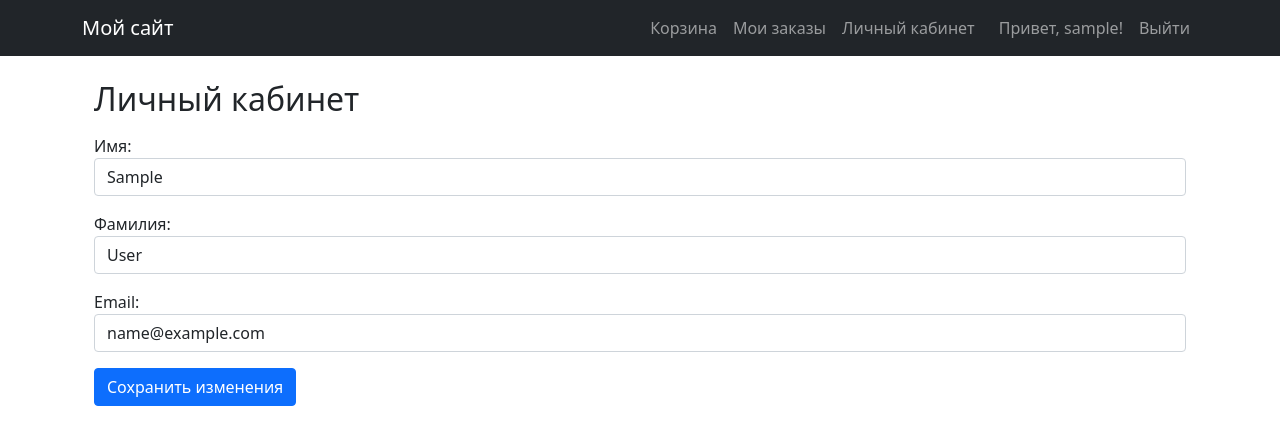
After one commit to DanilRubancev/book-main, a Django app: page /account/ in a window 1280 px wide. The commit adds this page. Shown: the top 445 px of the page. Run offline with Django 5.2, Linux system fonts and the light colour scheme; the visitor is signed in with stand-in values (Sample User, id 1).

Commit message:
Четвертое задание

```diff
--- a/echo/forms.py
+++ b/echo/forms.py
@@ -1,7 +1,7 @@
 from django import forms
-from .models import Book
+from .models import Book, CustomUser
 from django.contrib.auth.forms import UserCreationForm
-from .models import CustomUser
+from django.contrib.auth.models import User
 
 class BookForm(forms.ModelForm):
     class Meta:
@@ -32,3 +32,30 @@ class RegisterForm(UserCreationForm):
         if commit:
             user.save()
         return user
+
+
+# 👉 Вынесено отдельно!
+class UserUpdateForm(forms.ModelForm):
+    class Meta:
+        model = User
+        fields = ['first_name', 'last_name', 'email']
+        labels = {
+            'first_name': 'Имя',
+            'last_name': 'Фамилия',
+            'email': 'Email',
+        }
+        widgets = {
+            'first_name': forms.TextInput(attrs={'class': 'form-control'}),
+            'last_name': forms.TextInput(attrs={'class': 'form-control'}),
+            'email': forms.EmailInput(attrs={'class': 'form-control'}),
+        }
+
+    def save(self, commit=True):
+        user = super().save(commit=False)
+        user.email = self.cleaned_data['email']
+        user.first_name = self.cleaned_data['first_name']
+        user.last_name = self.cleaned_data['last_name']
+
+        if commit:
+            user.save()
+        return user
--- a/echo/models.py
+++ b/echo/models.py
@@ -1,5 +1,6 @@
 from django.contrib.auth.models import AbstractUser
 from django.db import models
+from django.contrib.auth import get_user_model
 
 
 class Book(models.Model):
@@ -22,3 +23,24 @@ class CustomUser(AbstractUser):
     role = models.CharField(max_length=10, choices=ROLE_CHOICES, default='user')
 
     print("CustomUser model loaded")
+
+
+class CartItem(models.Model):
+    user = models.ForeignKey(get_user_model(), on_delete=models.CASCADE)
+    book = models.ForeignKey(Book, on_delete=models.CASCADE)
+    quantity = models.PositiveIntegerField(default=1)
+
+    def total_price(self):
+        return self.quantity * self.book.price
+
+class Order(models.Model):
+    user = models.ForeignKey(get_user_model(), on_delete=models.CASCADE)
+    created_at = models.DateTimeField(auto_now_add=True)
+
+    def total_cost(self):
+        return sum(item.book.price * item.quantity for item in self.items.all())
+
+class OrderItem(models.Model):
+    order = models.ForeignKey(Order, related_name='items', on_delete=models.CASCADE)
+    book = models.ForeignKey(Book, on_delete=models.CASCADE)
+    quantity = models.PositiveIntegerField()
--- /dev/null
+++ b/echo/templates/echo/account.html
@@ -0,0 +1,22 @@
+{% extends 'echo/base.html' %}
+
+{% block title %}Личный кабинет{% endblock %}
+
+{% block content %}
+<div class="container mt-4">
+    <h2>Личный кабинет</h2>
+    <form method="post" class="mt-3">
+        {% csrf_token %}
+        <div class="mb-3">
+            {{ form.first_name.label_tag }} {{ form.first_name }}
+        </div>
+        <div class="mb-3">
+            {{ form.last_name.label_tag }} {{ form.last_name }}
+        </div>
+        <div class="mb-3">
+            {{ form.email.label_tag }} {{ form.email }}
+        </div>
+        <button type="submit" class="btn btn-primary">Сохранить изменения</button>
+    </form>
+</div>
+{% endblock %}
--- a/echo/templates/echo/base.html
+++ b/echo/templates/echo/base.html
@@ -10,9 +10,16 @@
     <nav class="navbar navbar-expand-lg navbar-dark bg-dark">
         <div class="container">
             <a class="navbar-brand" href="/">Мой сайт</a>
+            <button class="navbar-toggler" type="button" data-bs-toggle="collapse" data-bs-target="#navbarNav">
+                <span class="navbar-toggler-icon"></span>
+            </button>
+            <div class="collapse navbar-collapse" id="navbarNav">
                 <div class="navbar-nav ms-auto">
                     {% if user.is_authenticated %}
-                    <span class="navbar-text me-3">Привет, {{ user.username }}!</span>
+                        <a class="nav-link" href="{% url 'cart_detail' %}">Корзина</a>
+                       <a class="nav-link" href="{% url 'orders_view' %}">Мои заказы</a>
+                       <a class="nav-link" href="{% url 'account' %}">Личный кабинет</a>
+                        <span class="navbar-text ms-3 me-2">Привет, {{ user.username }}!</span>
                         <a class="nav-link" href="{% url 'logout' %}">Выйти</a>
                     {% else %}
                         <a class="nav-link" href="{% url 'login' %}">Войти</a>
@@ -20,9 +27,10 @@
                     {% endif %}
                 </div>
             </div>
+        </div>
     </nav>
 
-    <div class="container">
+    <div class="container mt-4">
         {% block content %}{% endblock %}
     </div>
 
--- a/echo/templates/echo/register.html
+++ b/echo/templates/echo/register.html
@@ -1,4 +1,5 @@
-{% extends 'base.html' %}
+{% extends 'echo/base.html' %}
+
 
 {% block title %}Регистрация{% endblock %}
 
--- a/echo/urls.py
+++ b/echo/urls.py
@@ -10,4 +10,11 @@ urlpatterns = [
     path('register/', views.register_view, name='register'),
     path('profile/', views.profile_view, name='profile'),
     path('logout/', views.logout_view, name='logout'),
+    path('account/', views.account_view, name='account'),
+    path('cart/add/<int:book_id>/', views.add_to_cart, name='add_to_cart'),
+    path('cart/', views.cart_view, name='cart_view'),
+    path('order/create/', views.create_order, name='create_order'),
+    path('orders/', views.orders_view, name='orders_view'),
+    path('order/success/', views.order_success, name='order_success'),
+    path('cart/detail/', views.cart_detail, name='cart_detail'),
 ]
--- a/echo/views.py
+++ b/echo/views.py
@@ -1,10 +1,12 @@
 from django.shortcuts import render, get_object_or_404, redirect
-from .models import Book
 from .forms import BookForm
 from django.contrib.auth import login, authenticate, logout
 from django.contrib.auth.decorators import login_required
 from .forms import LoginForm, RegisterForm
 from django.contrib.admin.views.decorators import staff_member_required
+from .models import Book, CartItem, Order, OrderItem
+from .forms import UserUpdateForm
+
 
 def book_list(request):
     books = Book.objects.all()
@@ -21,6 +23,8 @@ def book_create(request):
     else:
         form = BookForm()
     return render(request, 'echo/book_form.html', {'form': form})
+
+
 @staff_member_required
 def book_update(request, pk):
     book = get_object_or_404(Book, pk=pk)
@@ -32,6 +36,8 @@ def book_update(request, pk):
     else:
         form = BookForm(instance=book)
     return render(request, 'echo/book_form.html', {'form': form})
+
+
 @staff_member_required
 def book_delete(request, pk):
     book = get_object_or_404(Book, pk=pk)
@@ -80,10 +86,63 @@ def register_view(request):
 
 
 @login_required
+def account_view(request):
+    if request.method == 'POST':
+        form = UserUpdateForm(request.POST, instance=request.user)
+        if form.is_valid():
+            form.save()
+            return redirect('account')
+    else:
+        form = UserUpdateForm(instance=request.user)
+    return render(request, 'echo/account.html', {'form': form})
+
+@login_required
+def add_to_cart(request, book_id):
+    book = get_object_or_404(Book, pk=book_id)
+    cart_item, created = CartItem.objects.get_or_create(user=request.user, book=book)
+    if not created:
+        cart_item.quantity += 1
+    cart_item.save()
+    return redirect('cart_view')
+
+@login_required
+def cart_view(request):
+    items = CartItem.objects.filter(user=request.user)
+    total = sum(item.total_price() for item in items)
+    return render(request, 'echo/cart.html', {'items': items, 'total': total})
+
+@login_required
+def create_order(request):
+    cart_items = CartItem.objects.filter(user=request.user)
+    if not cart_items:
+        return redirect('cart_view')
+
+    order = Order.objects.create(user=request.user)
+    for item in cart_items:
+        OrderItem.objects.create(order=order, book=item.book, quantity=item.quantity)
+    cart_items.delete()
+    return redirect('order_success')  # перенаправляем на страницу успеха
+
+
+@login_required
+def orders_view(request):
+    orders = Order.objects.filter(user=request.user).order_by('-created_at')
+    return render(request, 'echo/orders.html', {'orders': orders})
+
+
+@login_required
 def profile_view(request):
     return render(request, 'echo/profile.html', {'user': request.user})
 
 
+
+def order_success(request):
+    return render(request, 'echo/order_success.html')
+
+def cart_detail(request):
+    # твоя логика вывода корзины
+    return render(request, 'echo/cart_detail.html', {'cart': ...})
+
 def logout_view(request):
     logout(request)
     return redirect('login')
```
Also changed, not shown: echo/templates/echo/book_list.html (+13 -7 lines), echo/templates/echo/cart.html (added, +16 -0 lines), echo/templates/echo/cart_detail.html (added, +38 -0 lines), echo/templates/echo/order_success.html (added, +8 -0 lines), echo/templates/echo/orders.html (added, +19 -0 lines). Lines whose indentation alone changed are shown as unchanged.
